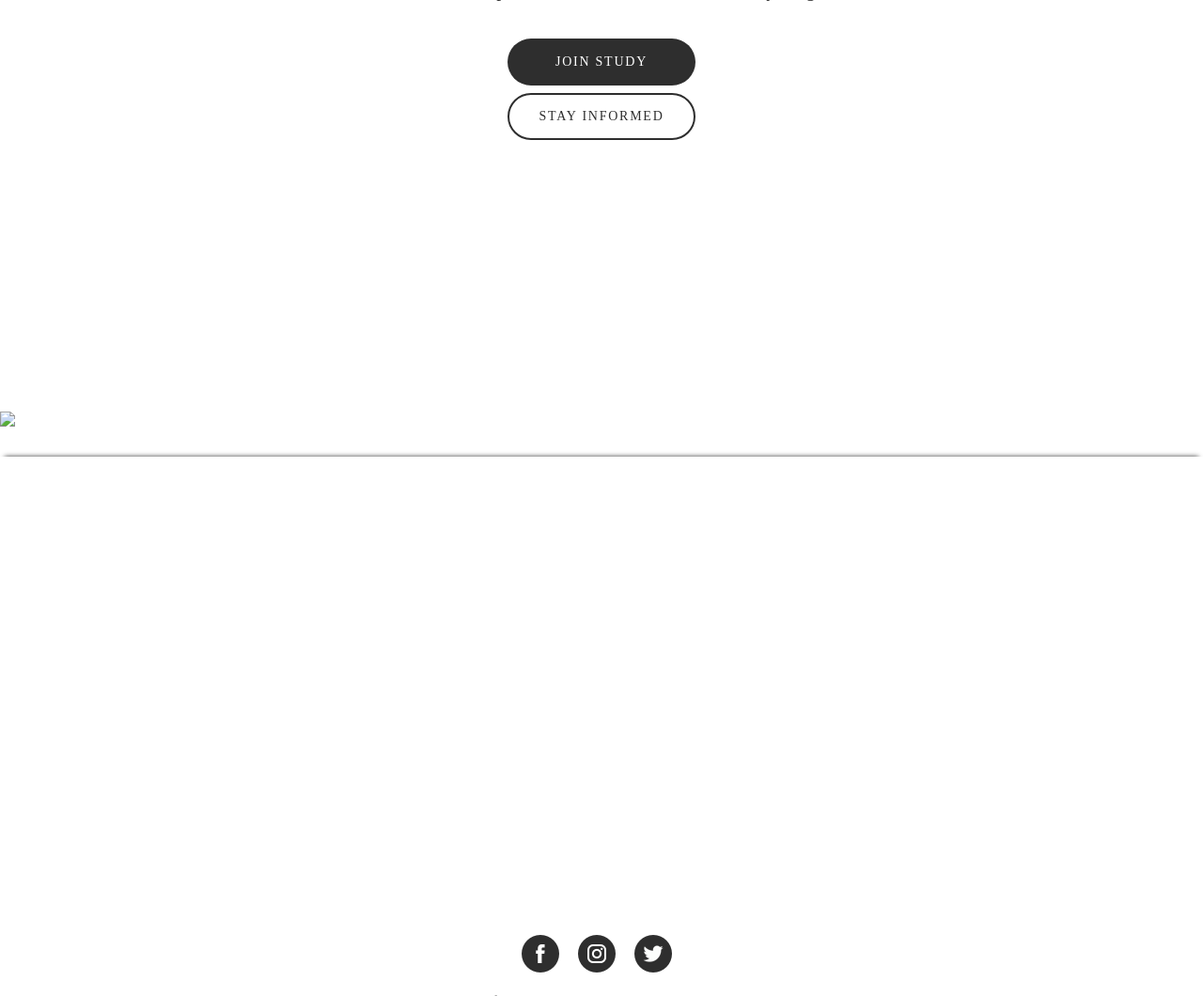
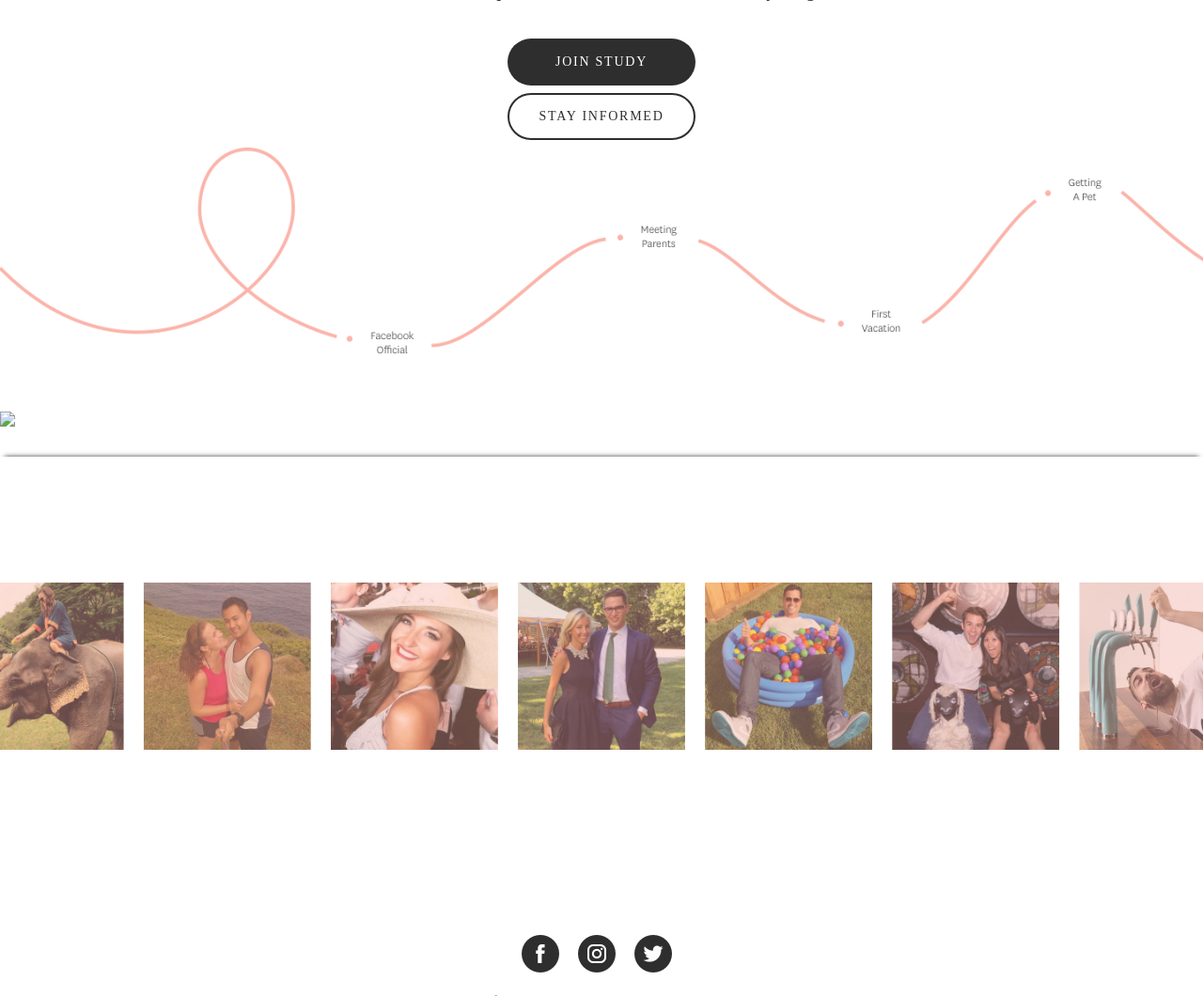
Before and after one commit to bobbysaban/hinge-relate, a PHP site: page / in a window 1280 px wide. Shown: the part 314-1374 px from the top of the page at 94% size. Run offline with PHP 8.4, Linux system fonts and the light colour scheme; some libraries are stand-ins or nearby versions; some web fonts are replaced.

Commit message:
Update relate.css

```diff
--- a/css/relate.css
+++ b/css/relate.css
@@ -40,7 +40,7 @@ h1.headline {
 }
 
 .bg-image {
-    background-image: url('file:///Users/Bobby/Desktop/hinge-relate/assets/line.png');
+    background-image: url('assets/line.png');
     width: 100%;
     height: 33vh;
     background-size: contain;
@@ -54,7 +54,7 @@ h1.headline {
 
 
 .user-stream {
-    background-image: url('file:///Users/Bobby/Desktop/hinge-relate/assets/stream.png');
+    background-image: url('assets/stream.png');
     background-size: contain;
     background-repeat: no-repeat;
     height: 200px;
```
